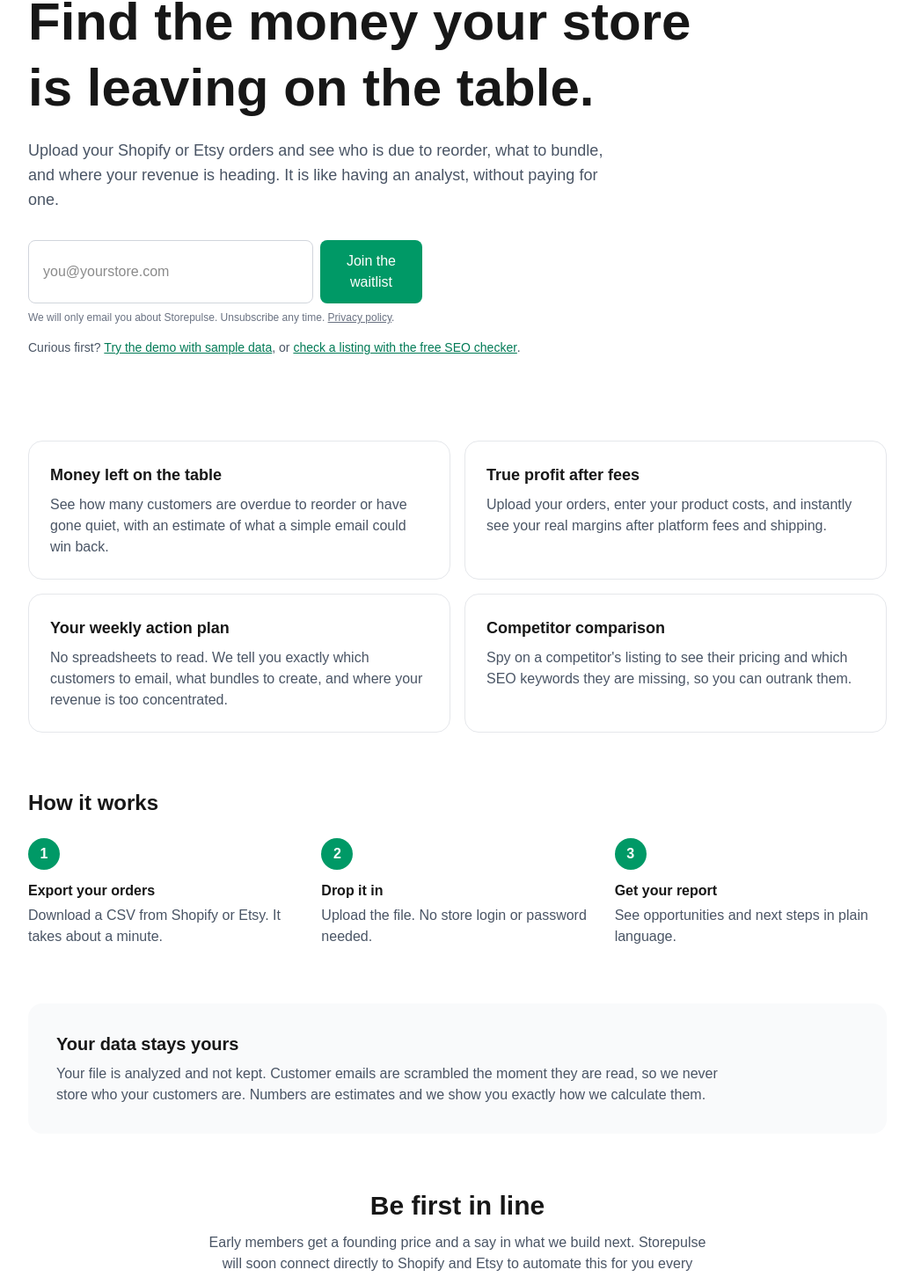
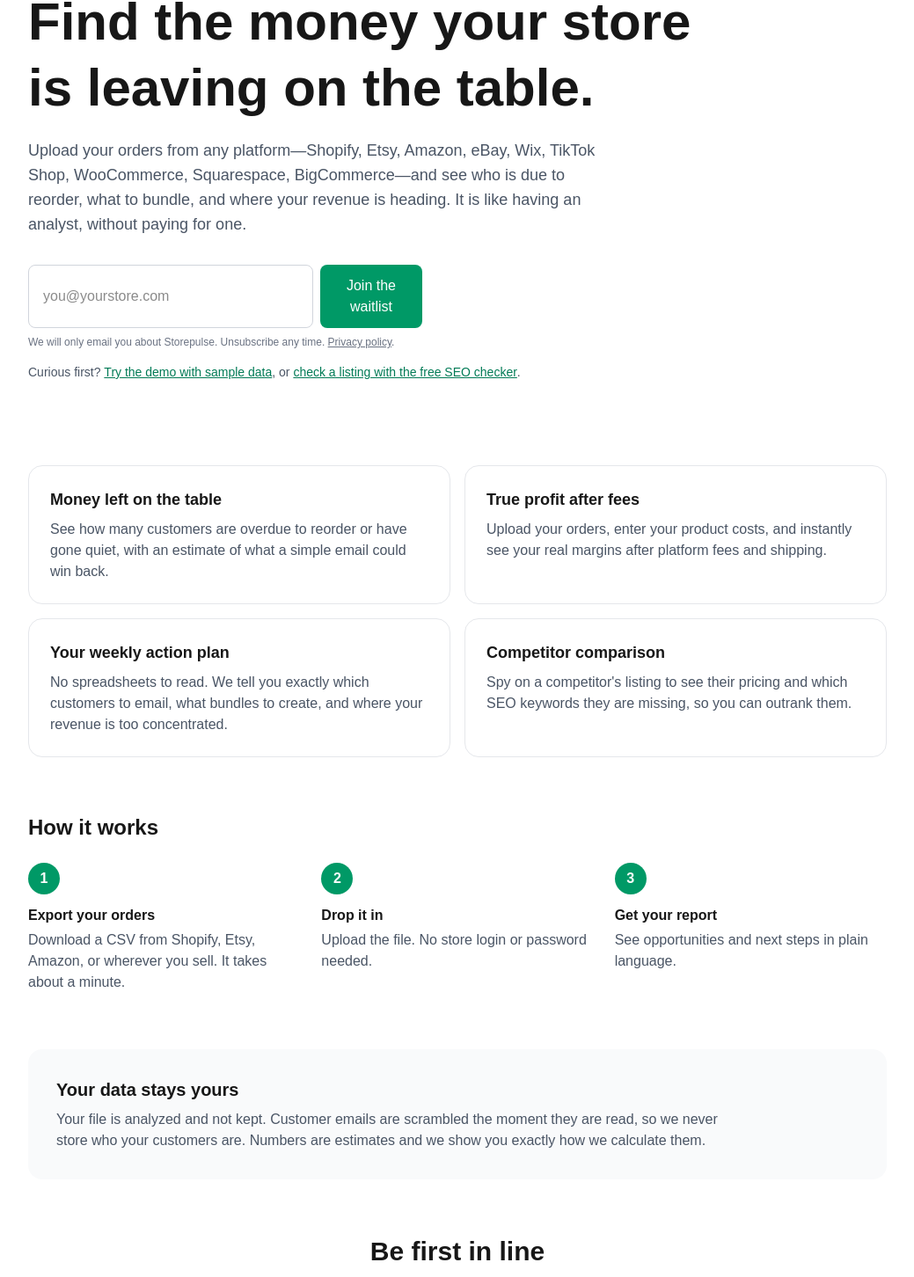
Before and after one commit to katunguTECH/storepulse, a Next.js app in the folder frontend/: page / in a window 1280 px wide. Shown: the part 217-1669 px from the top of the page at 88% size, without its empty margins (120-1159 px from the left). Built offline with nearby package versions, Linux system fonts and the light colour scheme.

Commit message:
Broaden landing page copy to explicitly include all major ecommerce platforms

```diff
--- a/frontend/app/page.tsx
+++ b/frontend/app/page.tsx
@@ -5,7 +5,7 @@ import WaitlistForm from "@/components/WaitlistForm";
 export const metadata: Metadata = {
   title: "Storepulse: find the money your store is leaving on the table",
   description:
-    "Upload your Shopify or Etsy orders and see which customers are due to reorder, what to bundle, and where your revenue is heading. Built for small online sellers worldwide.",
+    "Upload your order history from Shopify, Etsy, Amazon, eBay, Wix, TikTok Shop, WooCommerce, Squarespace, or BigCommerce and see which customers are due to reorder, what to bundle, and where your revenue is heading.",
 };
 
 const features = [
@@ -28,7 +28,7 @@ const features = [
 ];
 
 const steps = [
-  { n: "1", title: "Export your orders", text: "Download a CSV from Shopify or Etsy. It takes about a minute." },
+  { n: "1", title: "Export your orders", text: "Download a CSV from Shopify, Etsy, Amazon, or wherever you sell. It takes about a minute." },
   { n: "2", title: "Drop it in", text: "Upload the file. No store login or password needed." },
   { n: "3", title: "Get your report", text: "See opportunities and next steps in plain language." },
 ];
@@ -49,8 +49,7 @@ export default function Landing() {
           Find the money your store is leaving on the table.
         </h1>
         <p className="mt-5 max-w-2xl text-lg text-gray-600">
-          Upload your Shopify or Etsy orders and see who is due to reorder, what to bundle, and where your revenue is
-          heading. It is like having an analyst, without paying for one.
+          Upload your orders from any platform—Shopify, Etsy, Amazon, eBay, Wix, TikTok Shop, WooCommerce, Squarespace, BigCommerce—and see who is due to reorder, what to bundle, and where your revenue is heading. It is like having an analyst, without paying for one.
         </p>
         <div className="mt-8">
           <WaitlistForm id="top-form" />
@@ -94,7 +93,7 @@ export default function Landing() {
         <h2 className="text-3xl font-bold">Be first in line</h2>
         <p className="mx-auto mt-3 max-w-xl text-gray-600">
           Early members get a founding price and a say in what we build next. Storepulse will soon connect directly to
-          Shopify and Etsy to automate this for you every week.
+          your store platform to automate this for you every week.
         </p>
         <div className="mt-6 flex justify-center">
           <WaitlistForm />
```
